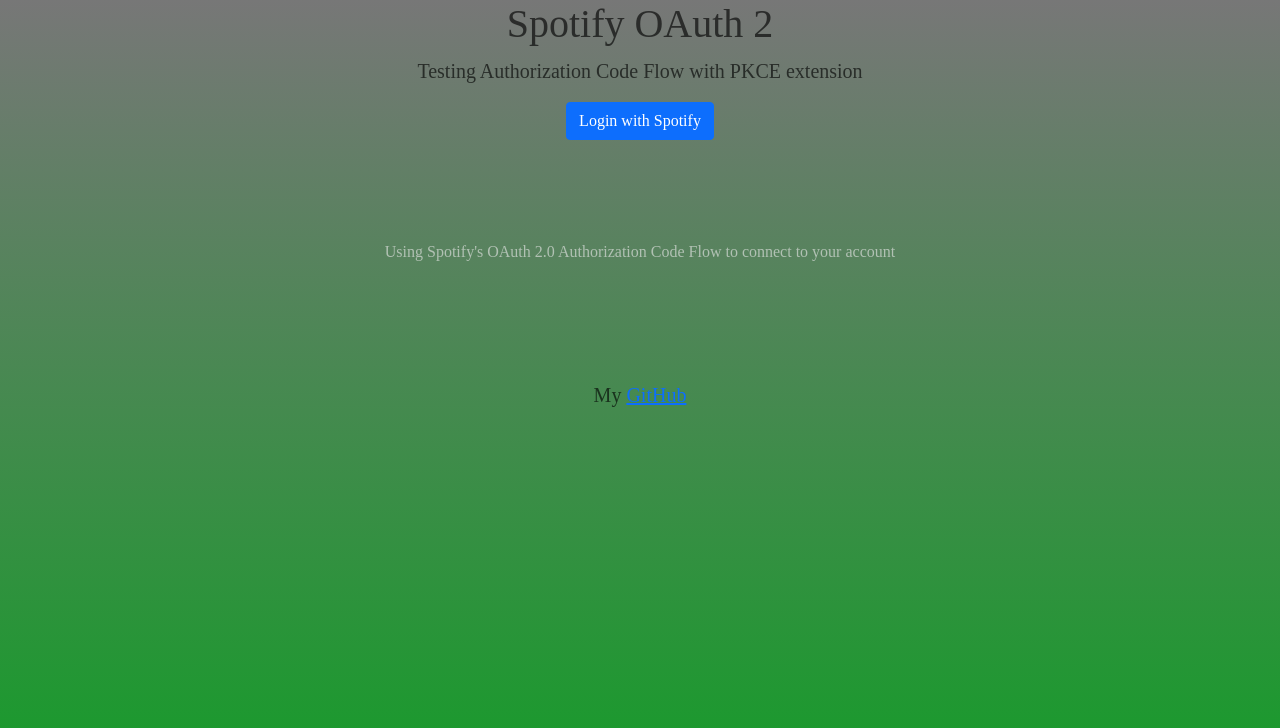
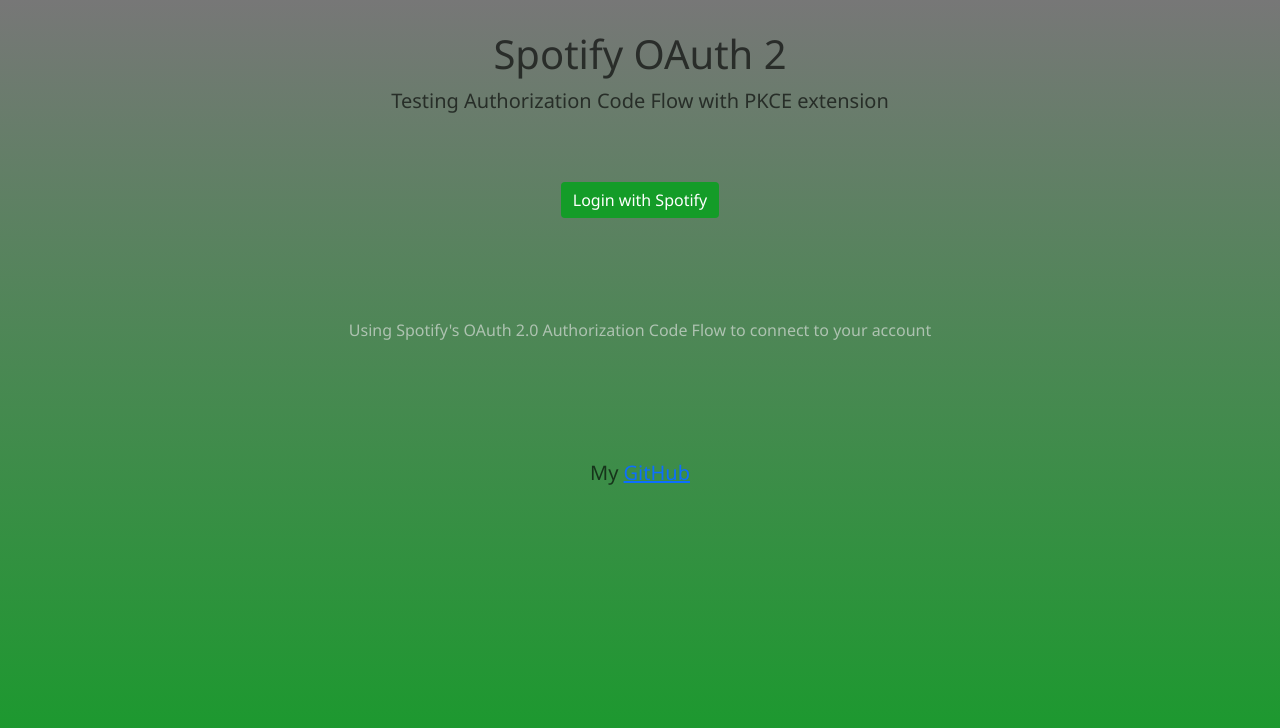
Before and after one commit to Kymartin45/spotify-oauth2, a Flask app: page / in a window 1280 px wide. Shown: the top 728 px of the page. Run offline with Flask 2, Linux system fonts and the light colour scheme; data that the repository does not hold is empty.

Commit message:
small styling changes

```diff
--- a/static/styles.css
+++ b/static/styles.css
@@ -15,12 +15,30 @@ body {
 .home-content {
     color: rgba(0, 0, 0, 0.63);
     text-align: center;
-    font-family: serif;
+    font-family: 'Segoe UI', Tahoma, Geneva, Verdana, sans-serif;
     font-size: 20px;
+    padding-top: 30px;
+    font-weight: 500;
+}
+
+.btn-container {
+    padding-top: 50px;
+}
+
+div#home-content button  {
+    background: #149c28;
+    border-style: none;
+    border: none;
+}
+
+div#home-content button:hover {
+    background-color: rgb(95, 95, 95);
+    border-style: none;
 }
 
 .footer-credits {
     color: rgba(0, 0, 0, 0.63);
+    font-family: 'Segoe UI', Tahoma, Geneva, Verdana, sans-serif;
     padding-top: 100px;
 }
 
@@ -31,7 +49,7 @@ body {
 .greyed {
     color: rgba(230, 230, 230, 0.63);
     text-align: center;
-    font-family: serif;
+    font-family: 'Segoe UI', Tahoma, Geneva, Verdana, sans-serif;
     font-size: 16px;
     padding-top: 100px;
 }
```
Also changed, not shown: other parts of static/styles.css (+39 -0 lines).
